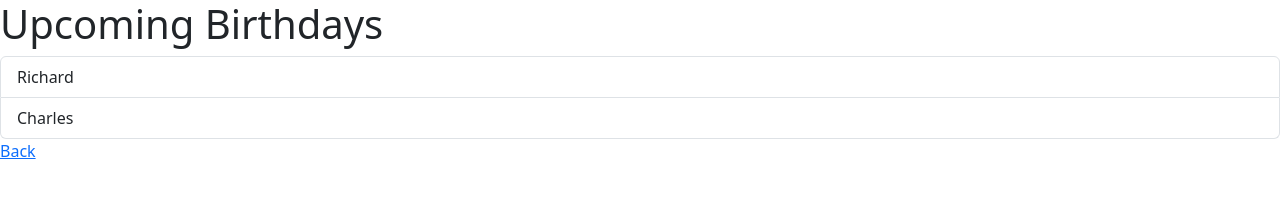
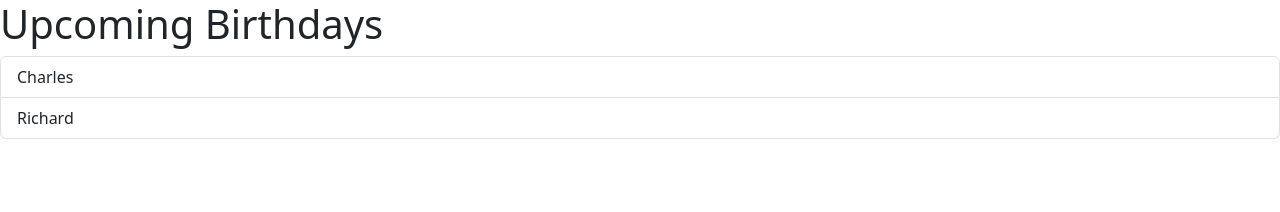
Before and after one commit to itscatherinelee/aloha-cloud-birthdays, a React (Vite) app: page /upcoming in a window 1280 px wide. Shown: the top 212 px of the page. Built offline with nearby package versions, Linux system fonts and the light colour scheme.

Commit message:
added hovering css

```diff
--- a/src/components/UpcomingBirthdays.tsx
+++ b/src/components/UpcomingBirthdays.tsx
@@ -1,11 +1,10 @@
-import { Link, useNavigate } from "react-router-dom";
+import { useNavigate } from "react-router-dom";
 
 function UpcomingBirthdays() {
   const navigate = useNavigate();
-
   const birthdayTable = [
+    { name: "Charles", birthday: "04/24" },
     { name: "Richard", birthday: "12/19" },
-    { name: "Charles", birthday: "04/24" },
   ];
 
   return (
@@ -17,12 +16,12 @@
             className="list-group-item"
             key={person.name}
             onClick={() => navigate(`/${person.name}`)}
+            style={{ cursor: "pointer" }}
           >
             {person.name}
           </li>
         ))}
       </ul>
-      <Link to="/">Back</Link>
     </>
   );
 }
```
